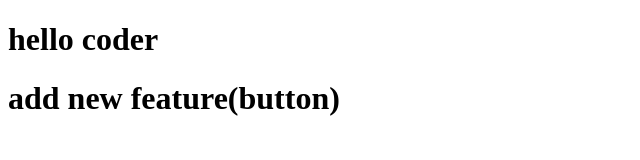
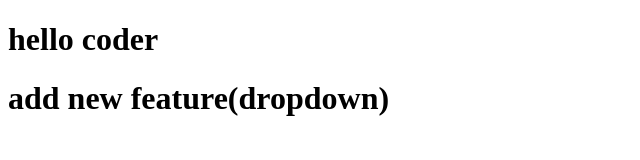
Before and after one commit to student-apnacollege-star/LocalRepo, a plain HTML site: page index.html in a window 1280 px wide. Shown: the whole page, without its empty margins (0-640 px from the left). Drawn offline with Linux system fonts and the light colour scheme.

Commit message:
add dropdown

```diff
--- a/index.html
+++ b/index.html
@@ -7,6 +7,6 @@
 </head>
 <body>
     <h1>hello coder</h1>
-    <h1>add new feature(button)</h1>
+    <h1>add new feature(dropdown)</h1>
 </body>
 </html>
```
